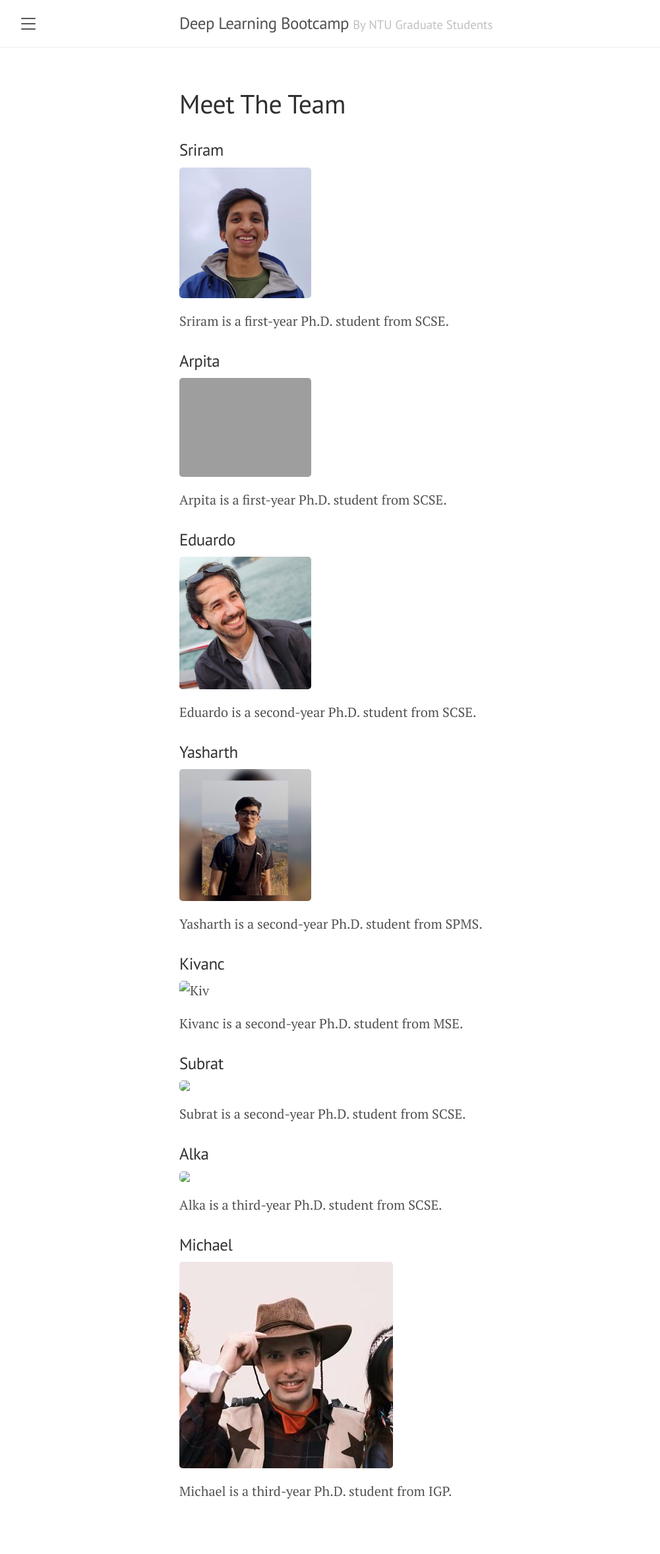
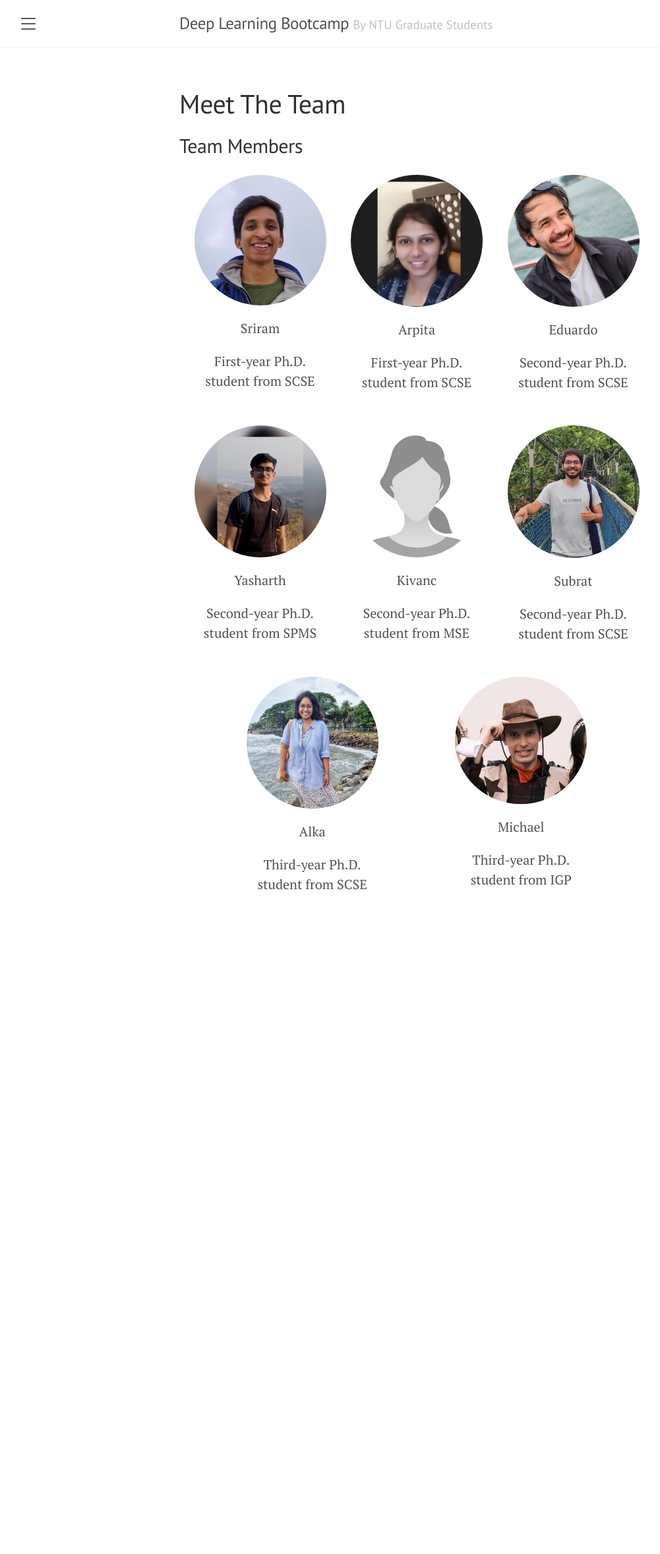
Before and after one commit to m-yuhas/deep-learning-2024, a Jekyll site: the page built from meet.md, in a window 1280 px wide. Shown: the whole page at 66% size, without its empty margins (8-1009 px from the left). Built offline with Jekyll 4.4.1, drawn with Linux system fonts in a browser that asks for light colours; after the commit the page ends 1471 px from its top, so only the background shows below that.

Commit message:
meet the team edited

```diff
--- a/meet.md
+++ b/meet.md
@@ -3,48 +3,75 @@ layout: page
 title: Meet The Team
 ---
 
+<style>
+  .team-container {
+    display: flex;
+    flex-wrap: wrap;
+    justify-content: space-evenly;
+  }
 
-### Sriram
-<img src="{{site.baseurl | prepend: site.url}}public/team_images/sriram.png" width="200">
-Sriram is a first-year Ph.D. student from SCSE.
+  .team-member {
+    width: 200px;
+    margin: 15px;
+    text-align: center;
+  }
 
-### Arpita
-<img src="{{site.baseurl | prepend: site.url}}public/team_images/arpita.png" width="200">
+  .team-member img {
+    width: 100%;
+    border-radius: 50%;
+  }
+</style>
 
-Arpita is a first-year Ph.D. student from SCSE.
+## Team Members
 
-### Eduardo
-<img src="{{site.baseurl | prepend: site.url}}public/team_images/eduardo.png" width="200"/>
+<div class="team-container">
 
-Eduardo is a second-year Ph.D. student from SCSE.
+  <div class="team-member">
+    <img src="{{site.baseurl | prepend: site.url}}public/team_images/sriram.png" alt="Sriram">
+    <p>Sriram</p>
+    <p>First-year Ph.D. student from SCSE</p>
+  </div>
 
-### Yasharth
-<div>
-<img src="https://ntu-dl-bootcamp.github.io/deep-learning-2024/public/team_images/yasharth.png" width="200"/>
+  <div class="team-member">
+    <img src="{{site.baseurl | prepend: site.url}}public/team_images/arpita.jpeg" alt="Arpita">
+    <p>Arpita</p>
+    <p>First-year Ph.D. student from SCSE</p>
+  </div>
+
+  <div class="team-member">
+    <img src="{{site.baseurl | prepend: site.url}}public/team_images/eduardo.png" alt="Eduardo">
+    <p>Eduardo</p>
+    <p>Second-year Ph.D. student from SCSE</p>
+  </div>
+
+  <div class="team-member">
+    <img src="{{site.baseurl | prepend: site.url}}public/team_images/yasharth.png" alt="Yasharth">
+    <p>Yasharth</p>
+    <p>Second-year Ph.D. student from SPMS</p>
+  </div>
+
+  <div class="team-member">
+    <img src="{{site.baseurl | prepend: site.url}}public/team_images/kivanc.jpg" alt="Kivanc">
+    <p>Kivanc</p>
+    <p>Second-year Ph.D. student from MSE</p>
+  </div>
+
+  <div class="team-member">
+    <img src="{{site.baseurl | prepend: site.url}}public/team_images/subrat.png" alt="Subrat">
+    <p>Subrat</p>
+    <p>Second-year Ph.D. student from SCSE</p>
+  </div>
+
+  <div class="team-member">
+    <img src="{{site.baseurl | prepend: site.url}}public/team_images/alka.png" alt="Alka">
+    <p>Alka</p>
+    <p>Third-year Ph.D. student from SCSE</p>
+  </div>
+
+  <div class="team-member">
+    <img src="{{site.baseurl | prepend: site.url}}public/team_images/michael.png" alt="Michael">
+    <p>Michael</p>
+    <p>Third-year Ph.D. student from IGP</p>
+  </div>
+
 </div>
-Yasharth is a second-year Ph.D. student from SPMS.
-
-### Kivanc
-
-[//]: # (<img src="public/team_images/kivanc.jpg" width="200"/> )
-
-![Kiv](public/team_images/kivanc.jpg)
-
-Kivanc is a second-year Ph.D. student from MSE.
-
-### Subrat
-<div>
-<img src="public/team_images/subrat.png" width="200"/>
-</div>
-Subrat is a second-year Ph.D. student from SCSE.
-
-### Alka
-<img src="public/team_images/alka.png" width="200"/>
-
-Alka is a third-year Ph.D. student from SCSE.
-
-### Michael
-
-[//]: # (<img src="./public/team_images/michael.png" width="200"/>)
-![](/public/team_images/michael.png)
-Michael is a third-year Ph.D. student from IGP.
```
Also changed, not shown: public/team_images/arpita.jpeg (added).
